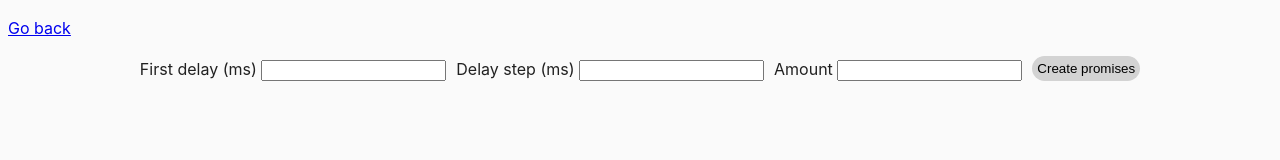
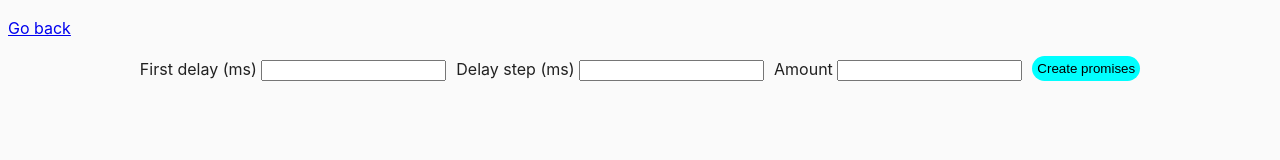
Before and after one commit to Lorengreyn/goit-js-hw-09, a website built with Parcel: page src/03-promises.html in a window 1280 px wide. In both pictures the pointer is over the button "Create promises". Built offline with nearby package versions, Linux system fonts and the light colour scheme.

Commit message:
Update common.css

```diff
--- a/src/css/common.css
+++ b/src/css/common.css
@@ -115,4 +115,10 @@ img {
   border: none;
   border-radius: 20px;
   background-color: lightgray;
+  cursor: pointer;
 }
+
+.prom-btn:hover,
+.prom-btn:focus {
+  background-color: aqua;
+}
```
